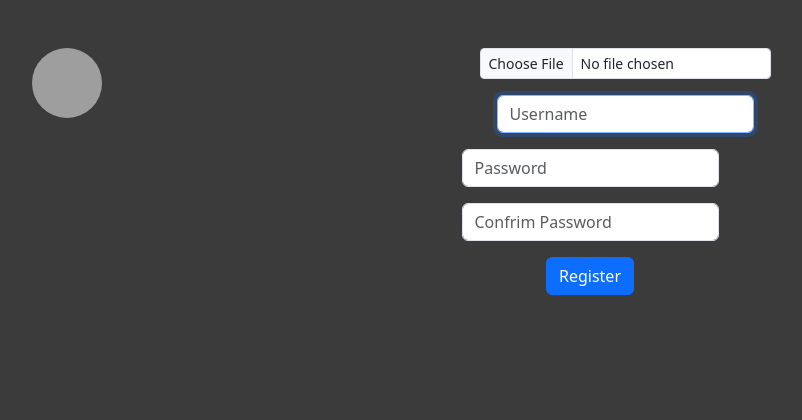
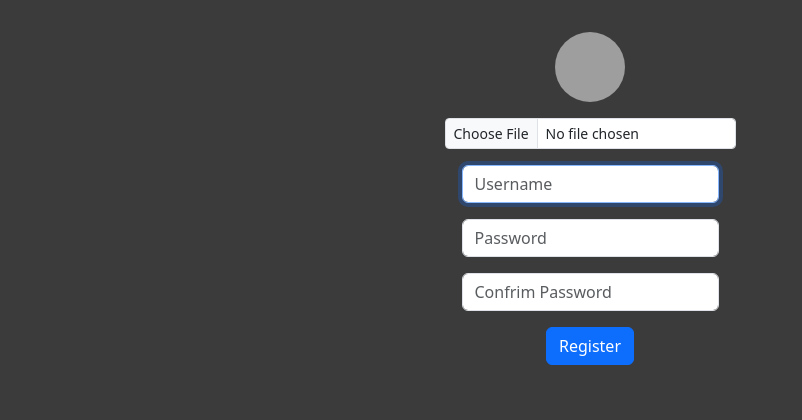
Before and after one commit to Ihotu00/edx, a Flask app: page /register in a window 1280 px wide. Shown: the part 64-484 px from the top of the page, without its empty margins (50-852 px from the left). Run offline with Flask 3, Linux system fonts and the light colour scheme; some libraries are stand-ins or nearby versions; grey boxes are pictures that could not be loaded.

Commit message:
Tue, Jun 25, 2024, 10:31 PM +01:00

```diff
--- a/cs50x/project/static/styles.css
+++ b/cs50x/project/static/styles.css
@@ -55,7 +55,7 @@ a {
     text-decoration: underline;
 }
 
-img {
+/* img {
     float: left;
     object-fit: cover;
-}
+} */
```
